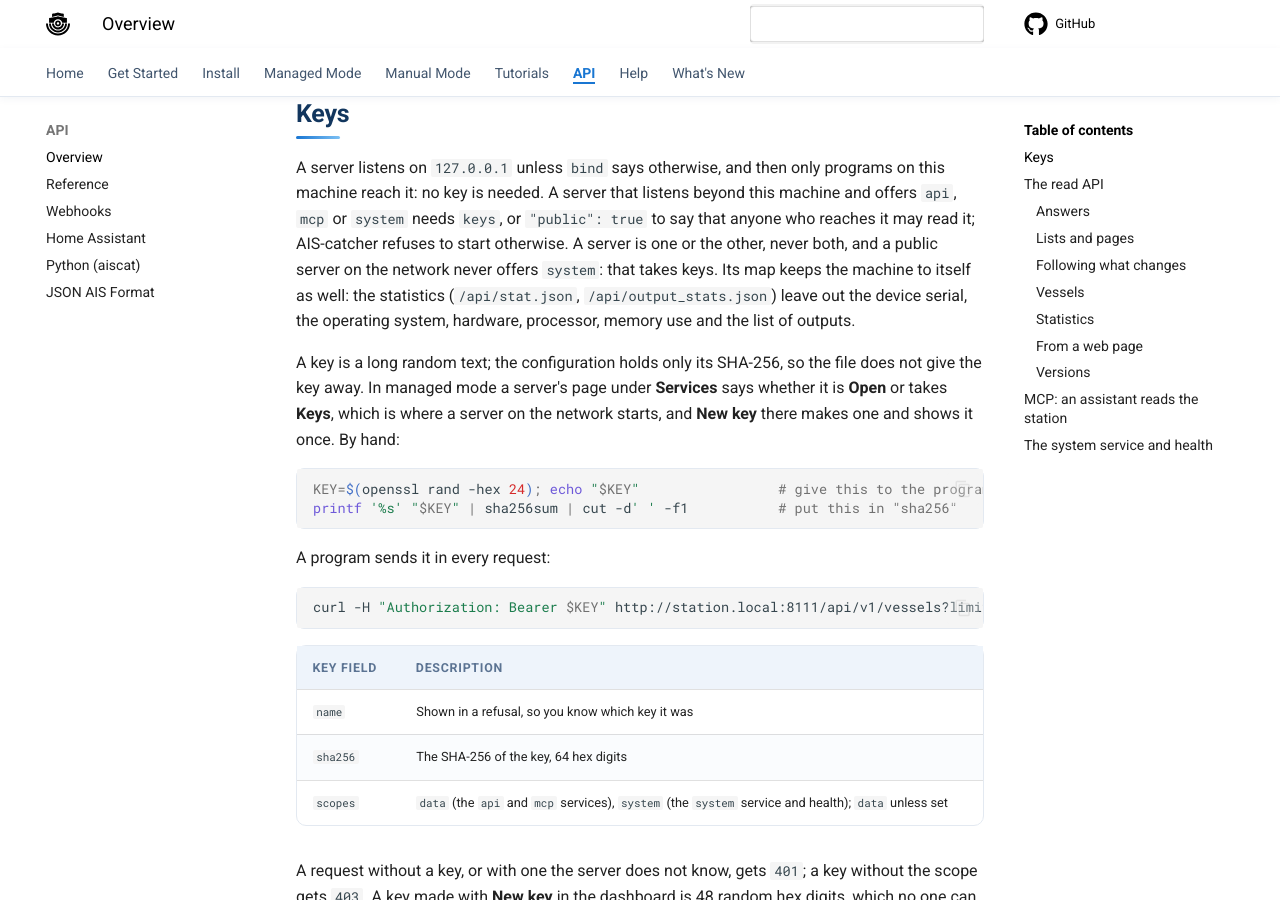
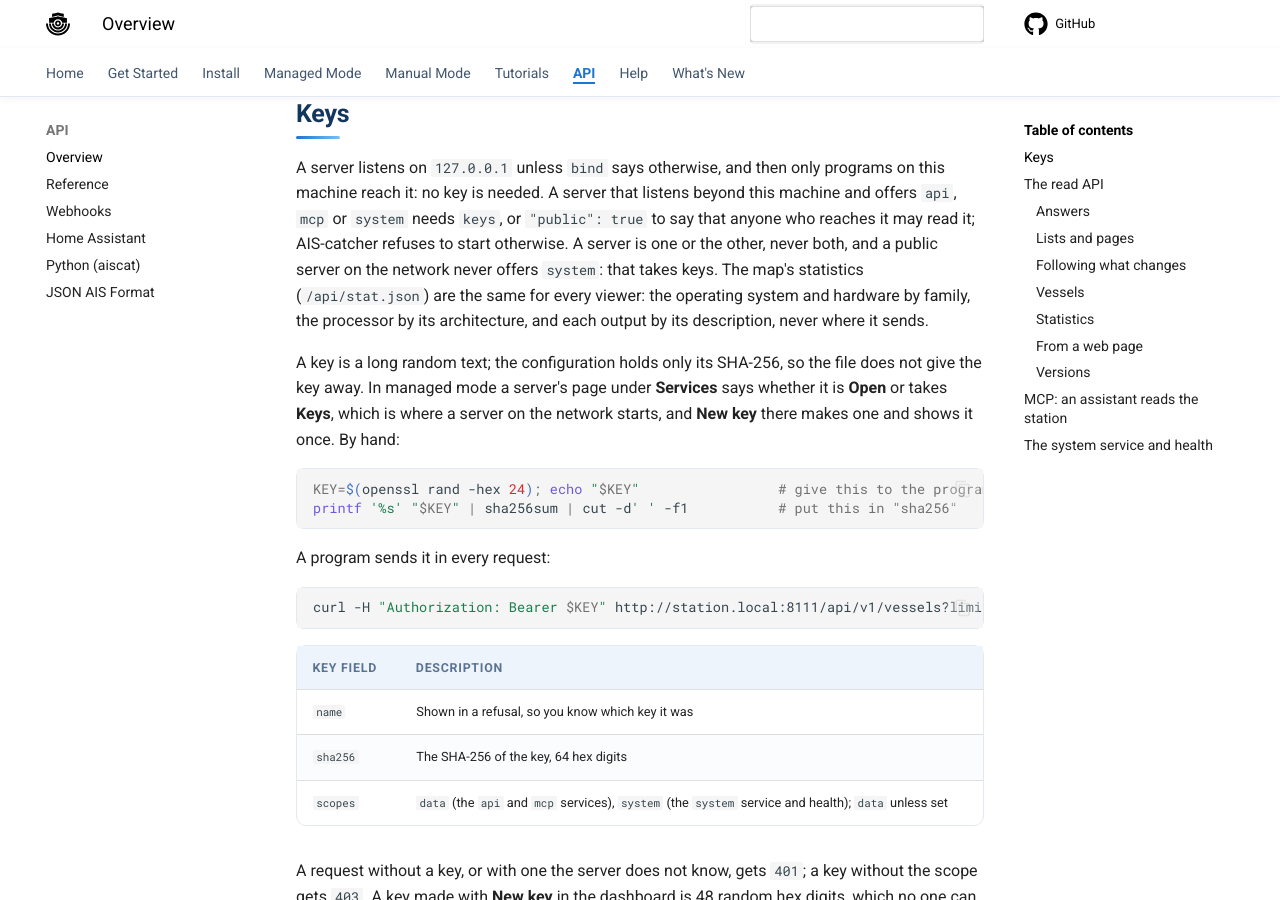
Before and after one commit to jvde-github/AIS-catcher-docs, an MkDocs documentation site: the page built from docs/api/overview.md, in a window 1280 px wide and 900 px high, scrolled down 1216 px. Built offline with MkDocs 1.6.1 and Material for MkDocs 9.7.7, drawn with Linux system fonts in a browser that asks for light colours; comment, search, counter and statistics services are not loaded.

Commit message:
System info in brief, output_stats.json removed

```diff
--- a/docs/api/overview.md
+++ b/docs/api/overview.md
@@ -32,7 +32,7 @@ Each is a switch on the server; `ui` is on unless set `false`, the others off un
 
 ## Keys
 
-A server listens on `127.0.0.1` unless `bind` says otherwise, and then only programs on this machine reach it: no key is needed. A server that listens beyond this machine and offers `api`, `mcp` or `system` needs `keys`, or `"public": true` to say that anyone who reaches it may read it; AIS-catcher refuses to start otherwise. A server is one or the other, never both, and a public server on the network never offers `system`: that takes keys. Its map keeps the machine to itself as well: the statistics (`/api/stat.json`, `/api/output_stats.json`) leave out the device serial, the operating system, hardware, processor, memory use and the list of outputs.
+A server listens on `127.0.0.1` unless `bind` says otherwise, and then only programs on this machine reach it: no key is needed. A server that listens beyond this machine and offers `api`, `mcp` or `system` needs `keys`, or `"public": true` to say that anyone who reaches it may read it; AIS-catcher refuses to start otherwise. A server is one or the other, never both, and a public server on the network never offers `system`: that takes keys. The map's statistics (`/api/stat.json`) are the same for every viewer: the operating system and hardware by family, the processor by its architecture, and each output by its description, never where it sends.
 
 A key is a long random text; the configuration holds only its SHA-256, so the file does not give the key away. In managed mode a server's page under **Services** says whether it is **Open** or takes **Keys**, which is where a server on the network starts, and **New key** there makes one and shows it once. By hand:
 
```
Also changed, not shown: docs/what-is-new.md (+1 -1 lines).
